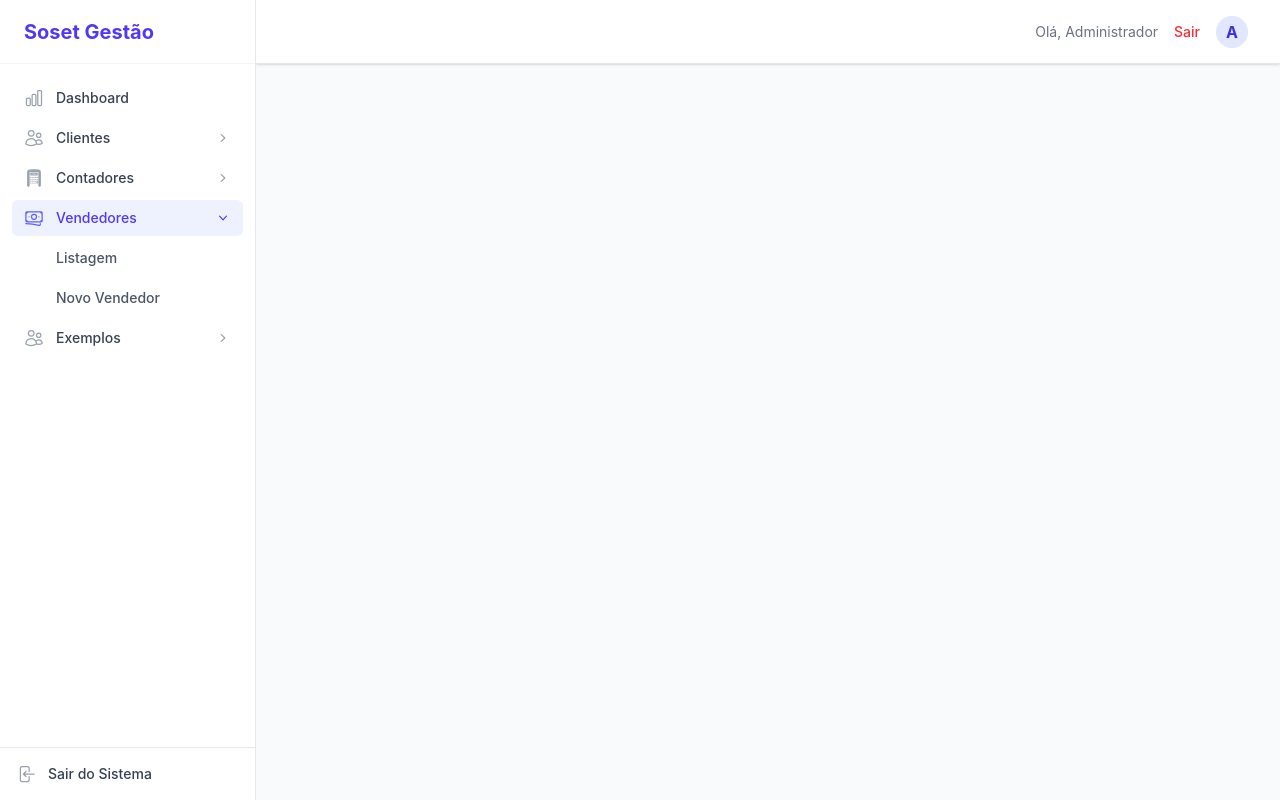
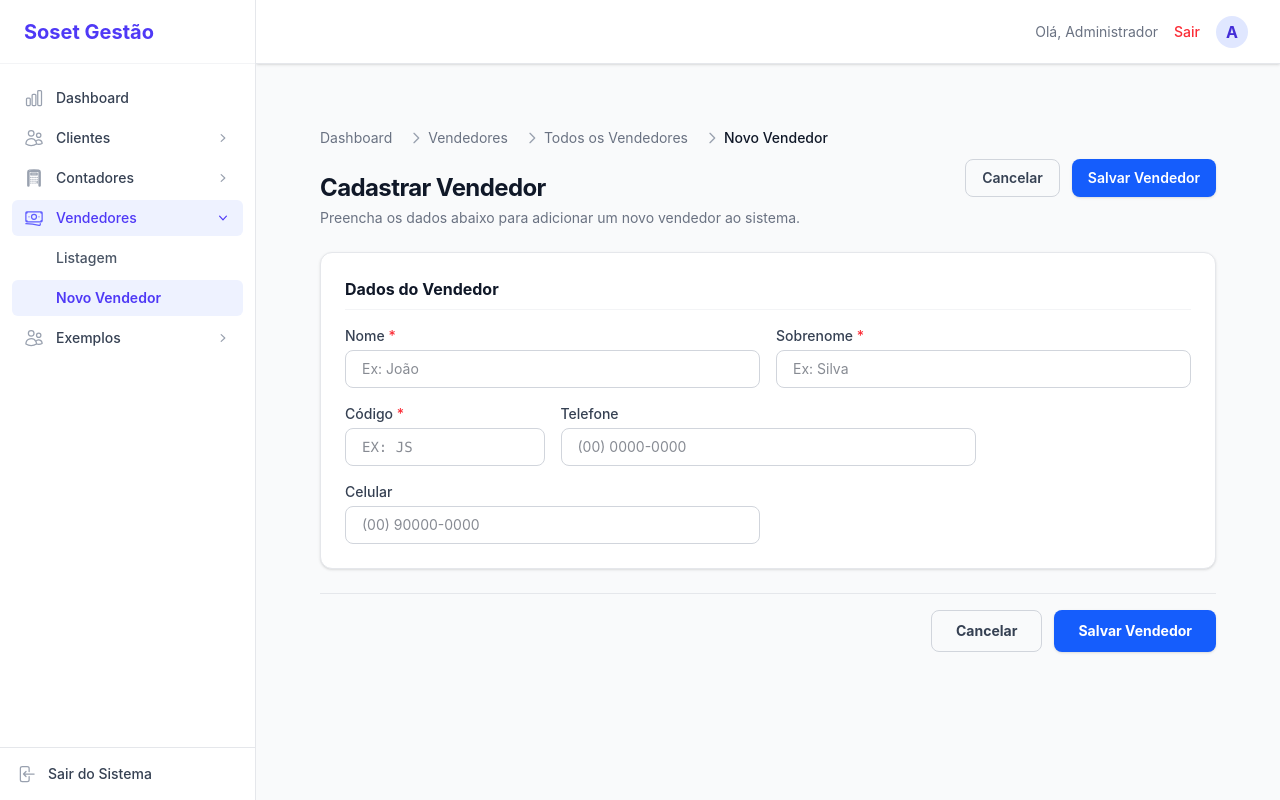
Before and after one commit to grafica-soset/front-admin, a Nuxt app: page /vendedores/novo in a window 1280 px wide. Built offline with nearby package versions, Linux system fonts and the light colour scheme.

Commit message:
adiciona cadastro de vendedores

```diff
--- /dev/null
+++ b/app/pages/vendedores/novo.vue
@@ -0,0 +1,125 @@
+<script setup>
+import { sessionStore as useSessionStore } from '~/stores/sessionStore'
+
+const breadcrumb = [
+  { label: 'Vendedores', to: '/vendedores' },
+  { label: 'Todos os Vendedores', to: '/vendedores/listagem' },
+  { label: 'Novo Vendedor' }
+]
+
+const session = useSessionStore()
+const router = useRouter()
+
+const form = reactive({
+  firstName: '',
+  lastName: '',
+  personCode: '',
+  telephone: '',
+  cellular: '',
+})
+
+const submitting = ref(false)
+const erro = ref('')
+
+async function salvar() {
+  if (!form.firstName.trim() || !form.lastName.trim()) {
+    erro.value = 'Nome e sobrenome são obrigatórios.'
+    return
+  }
+  if (!form.personCode.trim()) {
+    erro.value = 'O código é obrigatório.'
+    return
+  }
+
+  submitting.value = true
+  erro.value = ''
+
+  try {
+    const res = await $fetch('/api/salespersons/cadastro', {
+      method: 'POST',
+      query: { token: session.token },
+      body: { ...form }
+    })
+
+    if (res.success) {
+      router.push('/vendedores/listagem')
+    } else {
+      erro.value = res.message ?? 'Erro ao cadastrar vendedor.'
+    }
+  } catch {
+    erro.value = 'Erro ao cadastrar vendedor.'
+  } finally {
+    submitting.value = false
+  }
+}
+</script>
+
+<template>
+  <div class="p-6 md:p-8 bg-gray-50 min-h-screen font-sans w-full">
+
+    <header class="flex flex-col md:flex-row justify-between items-start md:items-center gap-4 mb-6">
+      <div>
+        <UiBreadcrumb :items="breadcrumb" />
+        <h1 class="text-2xl font-bold tracking-tight text-gray-900">Cadastrar Vendedor</h1>
+        <p class="text-sm text-gray-500 mt-1">Preencha os dados abaixo para adicionar um novo vendedor ao sistema.</p>
+      </div>
+
+      <div class="flex gap-3 w-full md:w-auto">
+        <button type="button" @click="router.push('/vendedores/listagem')" class="flex-1 md:flex-none px-4 py-2 border border-gray-300 text-gray-700 text-sm font-semibold rounded-lg hover:bg-gray-50 transition-colors">
+          Cancelar
+        </button>
+        <button type="button" @click="salvar" :disabled="submitting" class="flex-1 md:flex-none px-4 py-2 bg-blue-600 text-white text-sm font-semibold rounded-lg hover:bg-blue-700 transition-colors shadow-sm disabled:opacity-50">
+          {{ submitting ? 'Salvando...' : 'Salvar Vendedor' }}
+        </button>
+      </div>
+    </header>
+
+    <div v-if="erro" class="mb-4 p-4 bg-red-50 border border-red-200 text-red-700 text-sm rounded-lg">
+      {{ erro }}
+    </div>
+
+    <form @submit.prevent="salvar" class="space-y-6">
+
+      <section class="bg-white p-6 rounded-xl border border-gray-200 shadow-sm">
+        <h2 class="text-base font-bold text-gray-900 mb-4 pb-2 border-b border-gray-100">Dados do Vendedor</h2>
+
+        <div class="grid grid-cols-1 md:grid-cols-2 lg:grid-cols-4 gap-4">
+          <div class="lg:col-span-2">
+            <label for="first_name" class="block text-sm font-medium text-gray-700 mb-1">Nome <span class="text-red-500">*</span></label>
+            <input v-model="form.firstName" type="text" id="first_name" placeholder="Ex: João" class="w-full px-4 py-2 border border-gray-300 rounded-lg text-sm focus:ring-2 focus:ring-blue-500 focus:border-blue-500 outline-none">
+          </div>
+
+          <div class="lg:col-span-2">
+            <label for="last_name" class="block text-sm font-medium text-gray-700 mb-1">Sobrenome <span class="text-red-500">*</span></label>
+            <input v-model="form.lastName" type="text" id="last_name" placeholder="Ex: Silva" class="w-full px-4 py-2 border border-gray-300 rounded-lg text-sm focus:ring-2 focus:ring-blue-500 focus:border-blue-500 outline-none">
+          </div>
+
+          <div class="lg:col-span-1">
+            <label for="person_code" class="block text-sm font-medium text-gray-700 mb-1">Código <span class="text-red-500">*</span></label>
+            <input v-model="form.personCode" type="text" id="person_code" placeholder="Ex: JS" maxlength="2" class="w-full px-4 py-2 border border-gray-300 rounded-lg text-sm focus:ring-2 focus:ring-blue-500 focus:border-blue-500 outline-none font-mono uppercase">
+          </div>
+
+          <div class="lg:col-span-2">
+            <label for="telephone" class="block text-sm font-medium text-gray-700 mb-1">Telefone</label>
+            <input v-model="form.telephone" type="text" id="telephone" placeholder="(00) 0000-0000" class="w-full px-4 py-2 border border-gray-300 rounded-lg text-sm focus:ring-2 focus:ring-blue-500 focus:border-blue-500 outline-none">
+          </div>
+
+          <div class="lg:col-span-2">
+            <label for="cellular" class="block text-sm font-medium text-gray-700 mb-1">Celular</label>
+            <input v-model="form.cellular" type="text" id="cellular" placeholder="(00) 90000-0000" class="w-full px-4 py-2 border border-gray-300 rounded-lg text-sm focus:ring-2 focus:ring-blue-500 focus:border-blue-500 outline-none">
+          </div>
+        </div>
+      </section>
+
+      <div class="flex justify-end gap-3 pt-4 border-t border-gray-200">
+        <button type="button" @click="router.push('/vendedores/listagem')" class="px-6 py-2.5 border border-gray-300 text-gray-700 text-sm font-bold rounded-lg hover:bg-gray-50 transition-colors">
+          Cancelar
+        </button>
+        <button type="submit" :disabled="submitting" class="px-6 py-2.5 bg-blue-600 text-white text-sm font-bold rounded-lg hover:bg-blue-700 transition-colors shadow-sm disabled:opacity-50">
+          {{ submitting ? 'Salvando...' : 'Salvar Vendedor' }}
+        </button>
+      </div>
+
+    </form>
+  </div>
+</template>
```
Also changed, not shown: 1 other file (tests, documents, lock files or other folders).
